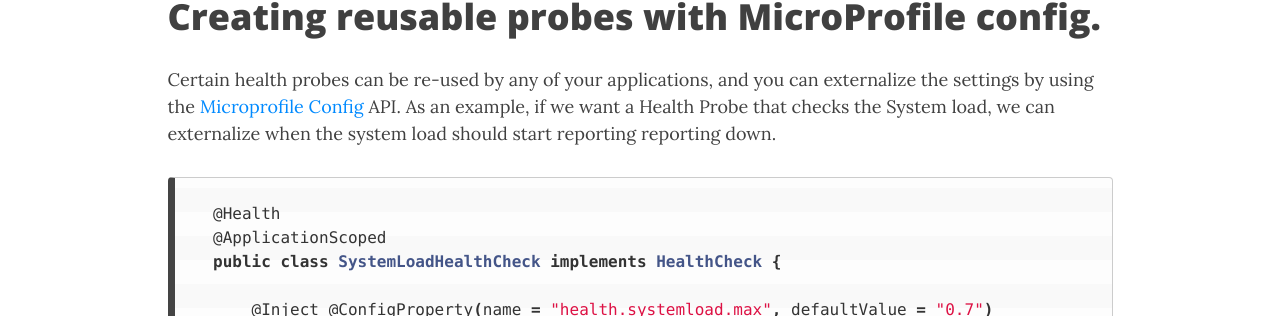
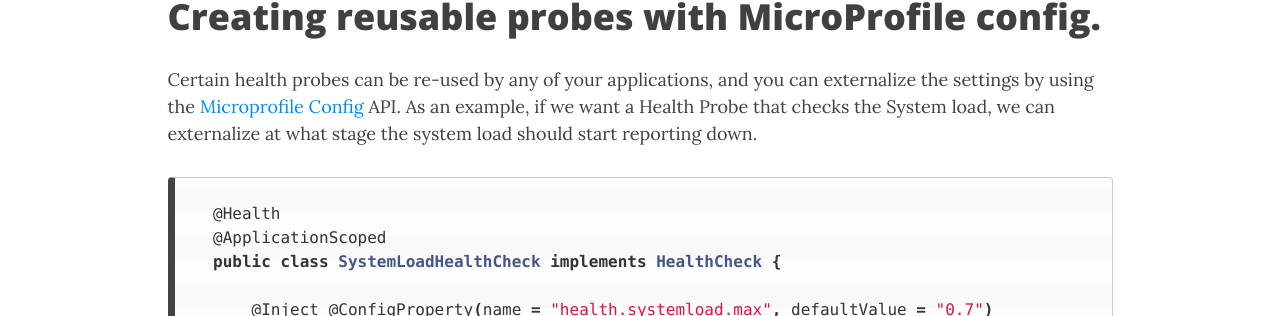
Before and after one commit to phillip-kruger/phillip-kruger.github.io, a Jekyll site: the page built from _posts/2018-08-20-microprofile_health.md, in a window 1280 px wide and 900 px high, scrolled down 3018 px. Shown: the part 165-481 px from the top of the window. Built offline with Jekyll 4.4.1, drawn with Linux system fonts in a browser that asks for light colours; nearby versions of some CDN libraries; comment, search, counter and statistics services are not loaded; some of the changed text lies outside the part shown.

Commit message:
New blog post - MP Health

````diff
--- a/_posts/2018-08-20-microprofile_health.md
+++ b/_posts/2018-08-20-microprofile_health.md
@@ -113,7 +113,7 @@
 # Creating reusable probes with MicroProfile config.
 
 Certain health probes can be re-used by any of your applications, and you can externalize the settings by using the [Microprofile Config](https://github.com/eclipse/microprofile-config) API.
-As an example, if we want a Health Probe that checks the System load, we can externalize when the system load should start reporting reporting down.
+As an example, if we want a Health Probe that checks the System load, we can externalize at what stage the system load should start reporting down.
 
 ```java
 
````
Also changed, not shown: other parts of _posts/2018-08-20-microprofile_health.md (+3 -3 lines).
